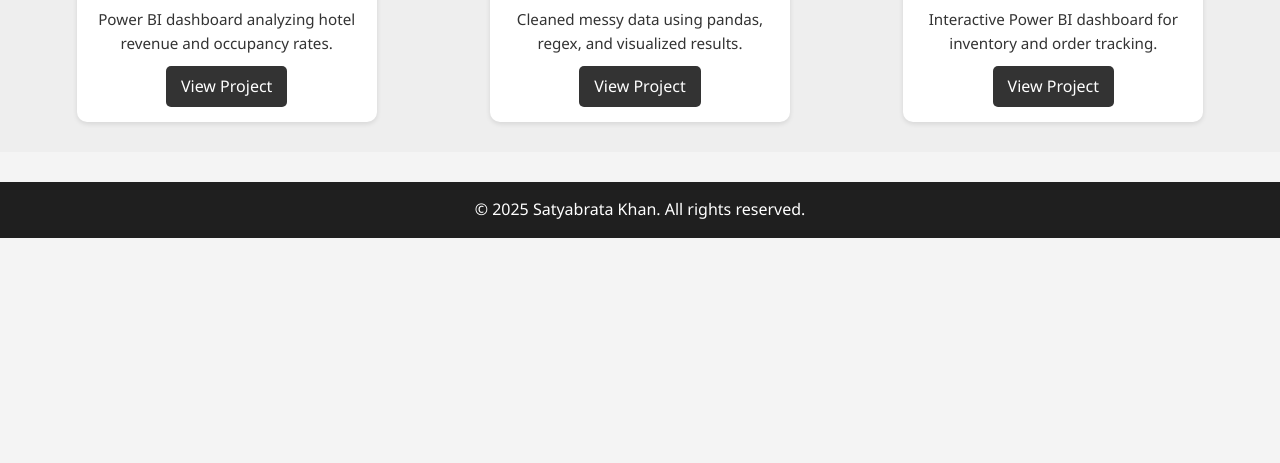
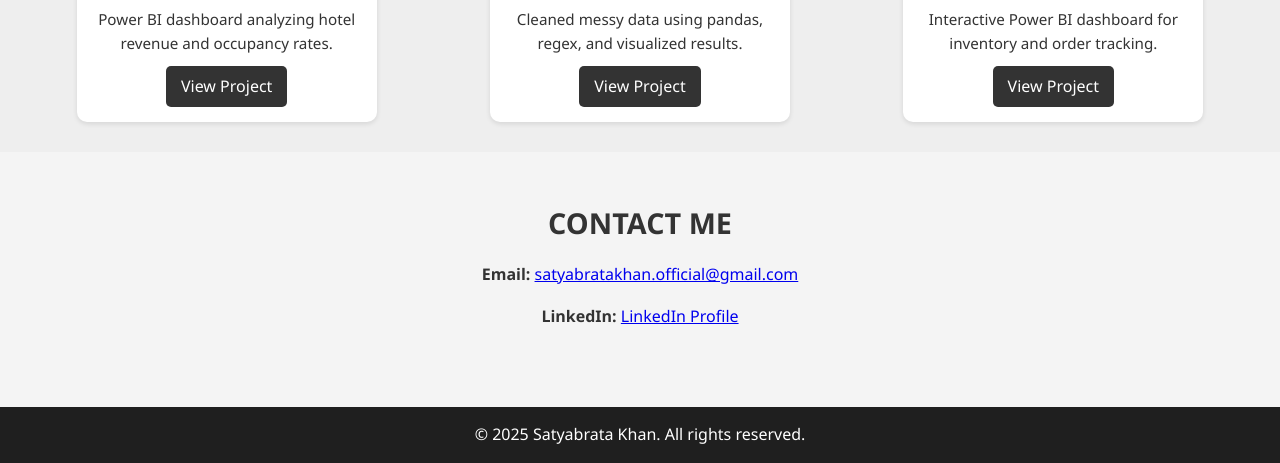
Before and after one commit to Satyabrata-K/satyabrata-k.github.io, a plain HTML site: page index.html in a window 1280 px wide. Shown: the part 464-927 px from the top of the page. Before the commit the page ends 800 px from the top, so only its background shows below. Drawn offline with Linux system fonts and the light colour scheme.

Commit message:
Update index.html

```diff
--- a/index.html
+++ b/index.html
@@ -46,6 +46,21 @@
     </div>
   </section>
 
+  <!-- ✅ Contact Section -->
+  <section id="contact" style="padding: 3rem 0; text-align: center;">
+    <h2 style="font-size: 1.8rem; font-weight: bold;">CONTACT ME</h2>
+    <p style="margin: 1rem 0;">
+      <strong>Email:</strong>
+      <a href="mailto:satyabratakhan.official@gmail.com">satyabratakhan.official@gmail.com</a>
+    </p>
+    <p>
+      <strong>LinkedIn:</strong>
+      <a href="https://www.linkedin.com/in/satyabrata-khan-822625165/" target="_blank">
+        LinkedIn Profile
+      </a>
+    </p>
+  </section>
+
   <footer>
     <p>© 2025 Satyabrata Khan. All rights reserved.</p>
   </footer>
```
